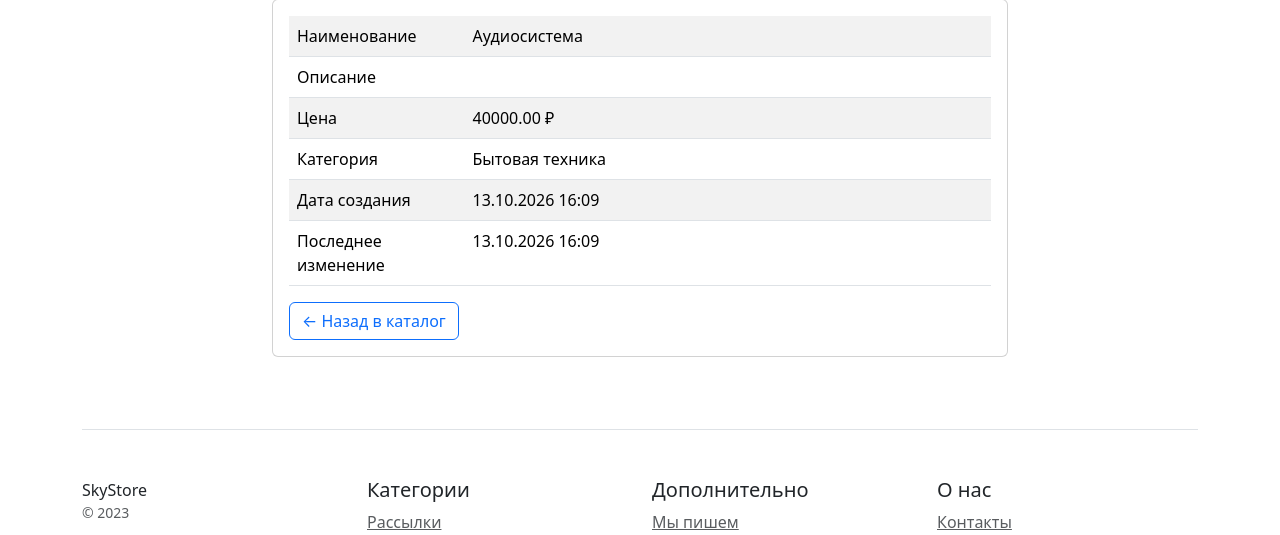
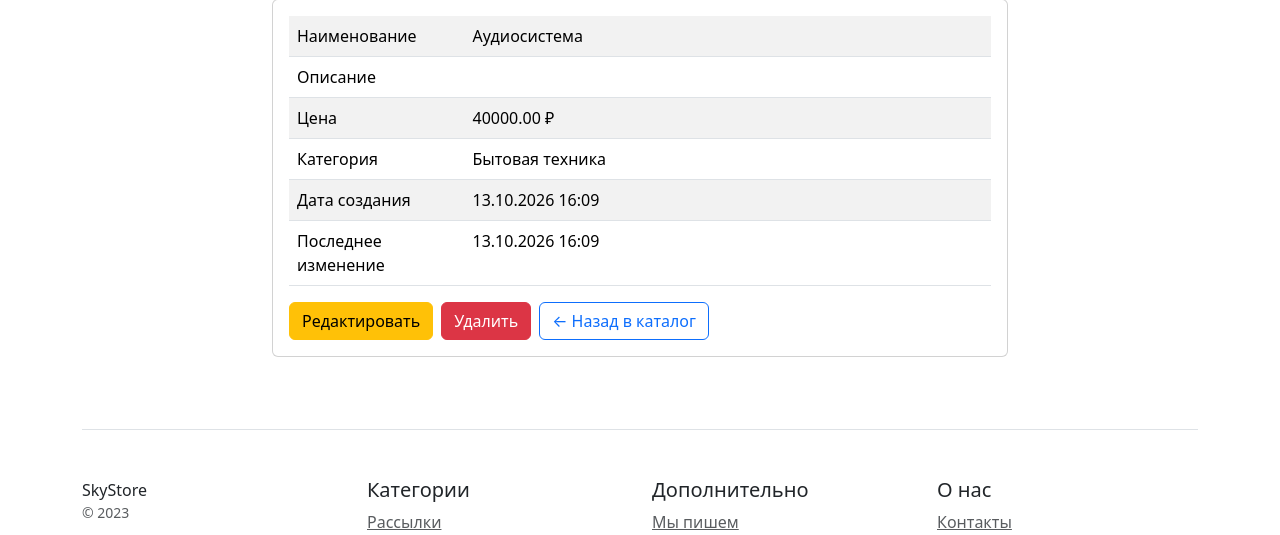
Before and after one commit to yulechka944992/DjangoHomework, a Django app: page /product/3/ in a window 1280 px wide. Shown: the part 239-774 px from the top of the page. Run offline with Django 5.2, Linux system fonts and the light colour scheme; data comes from the database, SQL or seed files in the repository; some libraries are stand-ins or nearby versions.

Commit message:
change files

```diff
--- a/catalog/templates/product_detail.html
+++ b/catalog/templates/product_detail.html
@@ -23,7 +23,11 @@
                     <tr><td class="w-25">Дата создания</td><td>{{ product.created_at|date:"d.m.Y H:i" }}</td></tr>
                     <tr><td class="w-25">Последнее изменение</td><td>{{ product.updated_at|date:"d.m.Y H:i" }}</td></tr>
                 </table>
-                <a href="{% url 'catalog:home' %}" class="btn btn-outline-primary">← Назад в каталог</a>
+                <div class="d-flex gap-2 mt-3">
+                    <a href="{% url 'catalog:product_update' product.pk %}" class="btn btn-warning">Редактировать</a>
+                    <a href="{% url 'catalog:product_delete' product.pk %}" class="btn btn-danger">Удалить</a>
+                    <a href="{% url 'catalog:home' %}" class="btn btn-outline-primary">← Назад в каталог</a>
+                </div>
             </div>
         </div>
     </div>
--- a/catalog/templates/product_list.html
+++ b/catalog/templates/product_list.html
@@ -5,7 +5,7 @@
 
 {% block content %}
 <div class="row text-center">
-    {% for product in page_obj %}
+    {% for product in products %}
         {% include 'includes/_product_card.html' %}
     {% empty %}
         <p>Товаров пока нет</p>
```
